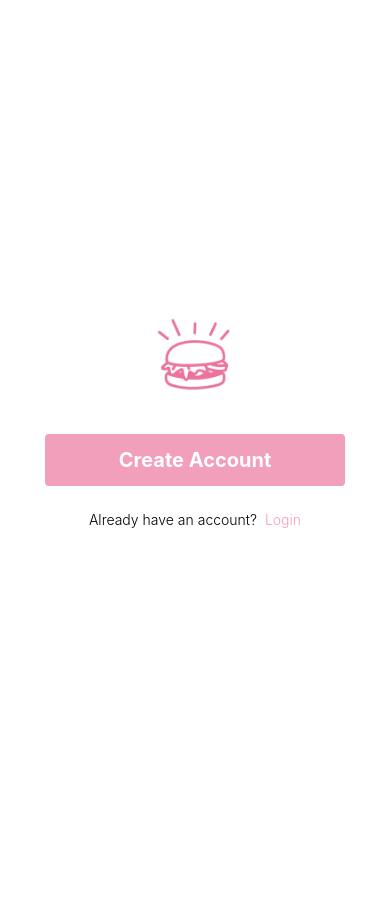
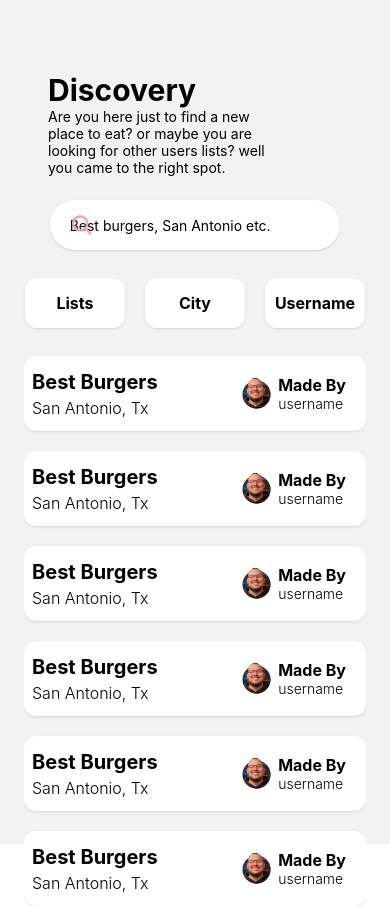
Before and after one commit to iyanez2314/crumbTrail, a React Native app: screen /Discover in a window 390 px wide. Before the commit the page ends 844 px from the top, so only its background shows below. Built offline with nearby package versions, Linux system fonts and the light colour scheme.

Commit message:
added a discovery screen will I also changed some sizing in the home screen and removed some text

```diff
--- a/App.tsx
+++ b/App.tsx
@@ -4,6 +4,7 @@ import { createNativeStackNavigator } from "@react-navigation/native-stack";
 import {
   CreateListScreen,
   DecisionScreen,
+  Discover,
   HomeScreen,
   LoginScreen,
   SignupScreen,
@@ -23,6 +24,7 @@ export type RootStackParamList = {
   Create: undefined;
   UserListScreen: undefined;
   UsersListScreen: undefined;
+  Discover: undefined;
 };
 
 const Stack = createNativeStackNavigator<RootStackParamList>();
@@ -80,6 +82,13 @@ export default function App() {
             headerShown: false,
           }}
         />
+        <Stack.Screen
+          name="Discover"
+          component={Discover}
+          options={{
+            headerShown: false,
+          }}
+        />
       </Stack.Navigator>
     </NavigationContainer>
   );
--- a/components/HomeHeading.tsx
+++ b/components/HomeHeading.tsx
@@ -5,7 +5,7 @@ export default function HomeHeading() {
   return (
     <View className="flex flex-row justify-between items-center p-3">
       <View>
-        <Text className="text-xl font-bold">Welcome Back👋</Text>
+        <Text className="text-2xl font-bold">Welcome Back👋</Text>
         <Text className="text-base font-light">Hello, Isaac Yanez</Text>
       </View>
       <View>
--- a/components/ListHeader.tsx
+++ b/components/ListHeader.tsx
@@ -41,7 +41,7 @@ export default function ListHeader({
   };
 
   return (
-    <View className="  justify-between p-5 w-full flex flex-row items-center">
+    <View className="justify-between p-5 w-full flex flex-row items-center">
       <Pressable
         onPress={handleBack}
         className="flex flex-row items-center space-x-2  w-[44px] h-[44px] justify-center"
@@ -49,7 +49,7 @@ export default function ListHeader({
         <FontAwesome name="arrow-left" size={26} color="#F29FBC" />
       </Pressable>
       <View className="">
-        <Text className="text-[14px] font-bold text-3xl">{title}</Text>
+        <Text className="font-bold text-2xl">{title}</Text>
       </View>
       {isUsersList ? (
         <Pressable
--- a/components/ListRestaurantCard.tsx
+++ b/components/ListRestaurantCard.tsx
@@ -18,7 +18,7 @@ export default function ListRestaurantCard({
         </View>
         <View>
           <Text className="text-[18px] font-bold">Torchy's Tacos</Text>
-          <Text className="text-[16px] font-light">324 IH-35, 78108, TX</Text>
+          <Text className="text-base font-light">324 IH-35, 78108, TX</Text>
         </View>
       </View>
       {/*  Left side content */}
--- a/components/Navbar.tsx
+++ b/components/Navbar.tsx
@@ -1,6 +1,6 @@
 import { View, Text, TouchableOpacity, Pressable } from "react-native";
 import { FontAwesome } from "@expo/vector-icons/";
-import React from "react";
+import React, { useState } from "react";
 import { useNavigation } from "@react-navigation/native";
 import { NativeStackNavigationProp } from "@react-navigation/native-stack";
 import { RootStackParamList } from "../App";
@@ -13,17 +13,21 @@ export type HomeScreenNavigationProp = NativeStackNavigationProp<
 export default function Navbar() {
   const navigation = useNavigation<HomeScreenNavigationProp>();
 
-  const handleCreateList = () => {
+  const handleCreateListPress = () => {
     navigation.navigate("Create");
   };
-  const handleHome = () => {};
-  const handleDiscover = () => {};
+  const handleHome = () => {
+    navigation.navigate("Home");
+  };
+  const handleDiscover = () => {
+    navigation.navigate("Discover");
+  };
 
   return (
     <View className="w-full flex justify-center items-center">
       <View className="bg-[#FFFFFF] shadow rounded-lg w-3/4 h-[60px] flex justify-center">
         <View className="flex flex-row gap-6 items-center justify-evenly">
-          <Pressable onPress={handleCreateList}>
+          <Pressable onPress={handleCreateListPress}>
             <View className="flex flex-col justify-center items-center">
               <FontAwesome name="plus" size={24} color="#F29FBC" />
               <Text className="font-bold">Create</Text>
@@ -33,9 +37,12 @@ export default function Navbar() {
             <FontAwesome name="home" size={24} color="#F29FBC" />
             <Text className="font-bold">Home</Text>
           </Pressable>
-          <Pressable className="flex flex-col items-center w-[44px] h-[44px] justify-center ">
+          <Pressable
+            onPress={handleDiscover}
+            className="flex flex-col items-center w-[65px] h-[55px] justify-center"
+          >
             <FontAwesome name="globe" size={24} color="#F29FBC" />
-            <Text className="font-bold text-xs">View</Text>
+            <Text className="font-bold">Discover</Text>
           </Pressable>
         </View>
       </View>
--- a/components/RecentlyAddedCard.tsx
+++ b/components/RecentlyAddedCard.tsx
@@ -9,7 +9,7 @@ export default function RecentlyAddedCard() {
       <View className="p-4 flex flex-row justify-between">
         <View>
           <Text className="text-[18px] font-bold">Best Tacos</Text>
-          <Text className="text-[16px] font-light">San Antonio, TX</Text>
+          <Text className="text-base font-light">San Antonio, TX</Text>
         </View>
         <View>
           <ShareButton />
--- a/components/UserListsCard.tsx
+++ b/components/UserListsCard.tsx
@@ -9,7 +9,7 @@ export default function UserListsCard() {
       <View className=" flex flex-col justify-between h-full">
         <View className="w-full p-5 relative">
           <Text className="text-[18px] font-bold">Best Tacos</Text>
-          <Text className="text-[16px] font-light">San Antonio, TX</Text>
+          <Text className="text-base font-light">San Antonio, TX</Text>
           <View className="absolute w-1/2  items-end h-full top-24 left-20 justify-start">
             <ShareButton />
           </View>
--- /dev/null
+++ b/screens/Discover.tsx
@@ -0,0 +1,216 @@
+import {
+  View,
+  Text,
+  SafeAreaView,
+  Pressable,
+  TextInput,
+  ScrollView,
+  Image,
+} from "react-native";
+import React from "react";
+import { Ionicons, FontAwesome, Feather } from "@expo/vector-icons";
+
+export default function Discover() {
+  return (
+    <SafeAreaView className="flex-1 m-6">
+      <View className="w-[100%] justify-center items-center">
+        <View className="flex flex-col p-6 mt-6 w-full">
+          <View>
+            <Text className="text-3xl font-bold">Discovery</Text>
+          </View>
+          <View className="w-[80%]">
+            <Text>
+              Are you here just to find a new place to eat? or maybe you are
+              looking for other users lists? well you came to the right spot.
+            </Text>
+          </View>
+        </View>
+
+        <View className="w-[85%]">
+          <View className="flex-row items-center bg-white w-full h-[50px] rounded-full relative p-3 shadow">
+            <Ionicons
+              name="search"
+              size={24}
+              color="#F29FBC"
+              className="absolute top-1/2 left-5  transform -translate-y-1/2"
+            />
+            <TextInput
+              placeholder="Best burgers, San Antonio etc."
+              className="pl-2 pr-3 flex-1 h-[50px] rounded-full"
+            />
+          </View>
+        </View>
+
+        <View className="flex flex-row w-full mt-7 items-center justify-center space-x-5">
+          <Pressable className="w-[100px] items-center justify-center h-[50px] bg-[#FFFFFF] rounded-xl shadow">
+            <Text className="font-bold text-base">Lists</Text>
+          </Pressable>
+          <Pressable className="w-[100px] items-center justify-center h-[50px] bg-[#FFFFFF] rounded-xl shadow">
+            <Text className="font-bold text-base">City</Text>
+          </Pressable>
+          <Pressable className="w-[100px] items-center justify-center h-[50px] bg-[#FFFFFF] rounded-xl shadow">
+            <Text className="font-bold text-base">Username</Text>
+          </Pressable>
+        </View>
+
+        <ScrollView
+          showsVerticalScrollIndicator={false}
+          className="w-full mt-7"
+        >
+          <View className="flex flex-col w-full justify-center space-y-5">
+            <View className="bg-[#FFFFFF] rounded-xl h-[75px]  flex flex-row shadow">
+              {/* Right side content of card */}
+              <View className="flex flex-col  justify-center p-2  w-1/2 ">
+                <Text className="text-xl font-bold">Best Burgers</Text>
+                <Text className="text-base font-light">San Antonio, Tx</Text>
+              </View>
+              <View className="flex flex-col  justify-center items-end p-2  w-1/2 ">
+                <View className="   flex flex-row items-end justify-end gap-1 mr-3">
+                  <View>
+                    <Image
+                      source={require("../assets/test_pfp.png")}
+                      className="object-contain w-9 h-9 rounded-full"
+                    />
+                  </View>
+                  <View>
+                    <Text className="p-0 m-0 text-[16px] font-bold">
+                      Made By
+                    </Text>
+                    <Text className="p-0 m-0 text-[14px] font-light">
+                      username
+                    </Text>
+                  </View>
+                </View>
+              </View>
+            </View>
+            <View className="bg-[#FFFFFF] rounded-xl h-[75px]  flex flex-row shadow">
+              {/* Right side content of card */}
+              <View className="flex flex-col  justify-center p-2  w-1/2 ">
+                <Text className="text-xl font-bold">Best Burgers</Text>
+                <Text className="text-base font-light">San Antonio, Tx</Text>
+              </View>
+              <View className="flex flex-col  justify-center items-end p-2  w-1/2 ">
+                <View className="   flex flex-row items-end justify-end gap-1 mr-3">
+                  <View>
+                    <Image
+                      source={require("../assets/test_pfp.png")}
+                      className="object-contain w-9 h-9 rounded-full"
+                    />
+                  </View>
+                  <View>
+                    <Text className="p-0 m-0 text-[16px] font-bold">
+                      Made By
+                    </Text>
+                    <Text className="p-0 m-0 text-[14px] font-light">
+                      username
+                    </Text>
+                  </View>
+                </View>
+              </View>
+            </View>
+            <View className="bg-[#FFFFFF] rounded-xl h-[75px]  flex flex-row shadow">
+              {/* Right side content of card */}
+              <View className="flex flex-col  justify-center p-2  w-1/2 ">
+                <Text className="text-xl font-bold">Best Burgers</Text>
+                <Text className="text-base font-light">San Antonio, Tx</Text>
+              </View>
+              <View className="flex flex-col  justify-center items-end p-2  w-1/2 ">
+                <View className="   flex flex-row items-end justify-end gap-1 mr-3">
+                  <View>
+                    <Image
+                      source={require("../assets/test_pfp.png")}
+                      className="object-contain w-9 h-9 rounded-full"
+                    />
+                  </View>
+                  <View>
+                    <Text className="p-0 m-0 text-[16px] font-bold">
+                      Made By
+                    </Text>
+                    <Text className="p-0 m-0 text-[14px] font-light">
+                      username
+                    </Text>
+                  </View>
+                </View>
+              </View>
+            </View>
+            <View className="bg-[#FFFFFF] rounded-xl h-[75px]  flex flex-row shadow">
+              {/* Right side content of card */}
+              <View className="flex flex-col  justify-center p-2  w-1/2 ">
+                <Text className="text-xl font-bold">Best Burgers</Text>
+                <Text className="text-base font-light">San Antonio, Tx</Text>
+              </View>
+              <View className="flex flex-col  justify-center items-end p-2  w-1/2 ">
+                <View className="   flex flex-row items-end justify-end gap-1 mr-3">
+                  <View>
+                    <Image
+                      source={require("../assets/test_pfp.png")}
+                      className="object-contain w-9 h-9 rounded-full"
+                    />
+                  </View>
+                  <View>
+                    <Text className="p-0 m-0 text-[16px] font-bold">
+                      Made By
+                    </Text>
+                    <Text className="p-0 m-0 text-[14px] font-light">
+                      username
+                    </Text>
+                  </View>
+                </View>
+              </View>
+            </View>
+            <View className="bg-[#FFFFFF] rounded-xl h-[75px]  flex flex-row shadow">
+              {/* Right side content of card */}
+              <View className="flex flex-col  justify-center p-2  w-1/2 ">
+                <Text className="text-xl font-bold">Best Burgers</Text>
+                <Text className="text-base font-light">San Antonio, Tx</Text>
+              </View>
+              <View className="flex flex-col  justify-center items-end p-2  w-1/2 ">
+                <View className="   flex flex-row items-end justify-end gap-1 mr-3">
+                  <View>
+                    <Image
+                      source={require("../assets/test_pfp.png")}
+                      className="object-contain w-9 h-9 rounded-full"
+                    />
+                  </View>
+                  <View>
+                    <Text className="p-0 m-0 text-[16px] font-bold">
+                      Made By
+                    </Text>
+                    <Text className="p-0 m-0 text-[14px] font-light">
+                      username
+                    </Text>
+                  </View>
+                </View>
+              </View>
+            </View>
+            <View className="bg-[#FFFFFF] rounded-xl h-[75px]  flex flex-row shadow">
+              {/* Right side content of card */}
+              <View className="flex flex-col  justify-center p-2  w-1/2 ">
+                <Text className="text-xl font-bold">Best Burgers</Text>
+                <Text className="text-base font-light">San Antonio, Tx</Text>
+              </View>
+              <View className="flex flex-col  justify-center items-end p-2  w-1/2 ">
+                <View className="   flex flex-row items-end justify-end gap-1 mr-3">
+                  <View>
+                    <Image
+                      source={require("../assets/test_pfp.png")}
+                      className="object-contain w-9 h-9 rounded-full"
+                    />
+                  </View>
+                  <View>
+                    <Text className="p-0 m-0 text-[16px] font-bold">
+                      Made By
+                    </Text>
+                    <Text className="p-0 m-0 text-[14px] font-light">
+                      username
+                    </Text>
+                  </View>
+                </View>
+              </View>
+            </View>
+          </View>
+        </ScrollView>
+      </View>
+    </SafeAreaView>
+  );
+}
--- a/screens/HomeScreen.tsx
+++ b/screens/HomeScreen.tsx
@@ -41,7 +41,7 @@ export default function HomeScreen() {
         <HomeHeading />
         {/* Recently Created Section Component */}
         <View className="p-3">
-          <Text className="text-[18px] font-bold">Recently Created</Text>
+          <Text className="text-xl font-bold">Recently Created</Text>
           <View className="mt-2">
             <TouchableOpacity onPress={handleUserListPress}>
               <RecentlyAddedCard />
@@ -51,7 +51,7 @@ export default function HomeScreen() {
 
         {/* My Other lists Section Component */}
         <View className="p-3">
-          <Text className="text-xl font-bold">My Other Lists</Text>
+          <Text className="text-xl font-bold underline">My Lists</Text>
           <ScrollView
             showsHorizontalScrollIndicator={false}
             horizontal={true}
@@ -93,7 +93,7 @@ export default function HomeScreen() {
 
         {/* other popular lists Section Component */}
         <View className="p-3">
-          <Text className="text-xl font-bold">Other Popular Lists</Text>
+          <Text className="text-xl font-bold underline">Discover Lists</Text>
           <ScrollView
             className="pt-2 gap-3"
             horizontal={true}
--- a/screens/UserListScreen.tsx
+++ b/screens/UserListScreen.tsx
@@ -15,18 +15,13 @@ export default function UserListScreen() {
     <SafeAreaView className=" flex-1">
       <View className="w-[100%] justify-center items-center p-6 h-full">
         <ListHeader title="Best Tacos" isUsersList={true} />
-
         <ListDetails
           city="San Antonio, TX"
           description="Nisi ut nisi incididunt ad pariatur veniam aliqua enim dolore ex nulla excepteur."
         />
-
         <ListInfoRow />
-
         <ListSearchRow />
-
         <ListRestaurantCount />
-
         <ScrollView showsVerticalScrollIndicator={false} className="w-full">
           <View className=" flex flex-col w-full justify-center mt-3 space-y-6">
             <View>
--- a/screens/UsersListScreen.tsx
+++ b/screens/UsersListScreen.tsx
@@ -23,12 +23,10 @@ export default function UsersListScreen() {
     <SafeAreaView className=" flex-1">
       <View className="w-[100%] justify-center items-center p-6 h-full">
         <ListHeader title="Best Tacos" isUsersList={false} />
-
         <ListDetails
           city="San Antonio, TX"
           description="Nisi ut nisi incididunt ad pariatur veniam aliqua enim dolore ex nulla excepteur."
         />
-
         <View className="flex flex-row w-4/5 justify-evenly items-center my-2">
           <View className="flex flex-row items-center">
             <Pressable className="w-[44px] h-[44px] flex flex-col items-center justify-center space-x-2">
@@ -52,11 +50,8 @@ export default function UsersListScreen() {
             </View>
           </View>
         </View>
-
         <ListSearchRow />
-
         <ListRestaurantCount />
-
         <ScrollView showsVerticalScrollIndicator={false} className="w-full">
           <View className=" flex flex-col w-full justify-center mt-3 space-y-6">
             <View>
--- a/screens/index.ts
+++ b/screens/index.ts
@@ -4,6 +4,7 @@ import SignupScreen from "./SignupScreen";
 import HomeScreen from "./HomeScreen";
 import CreateListScreen from "./CreateListScreen";
 import UsersListScreen from "./UsersListScreen";
+import Discover from "./Discover";
 
 export {
   DecisionScreen,
@@ -12,4 +13,5 @@ export {
   HomeScreen,
   CreateListScreen,
   UsersListScreen,
+  Discover,
 };
```
